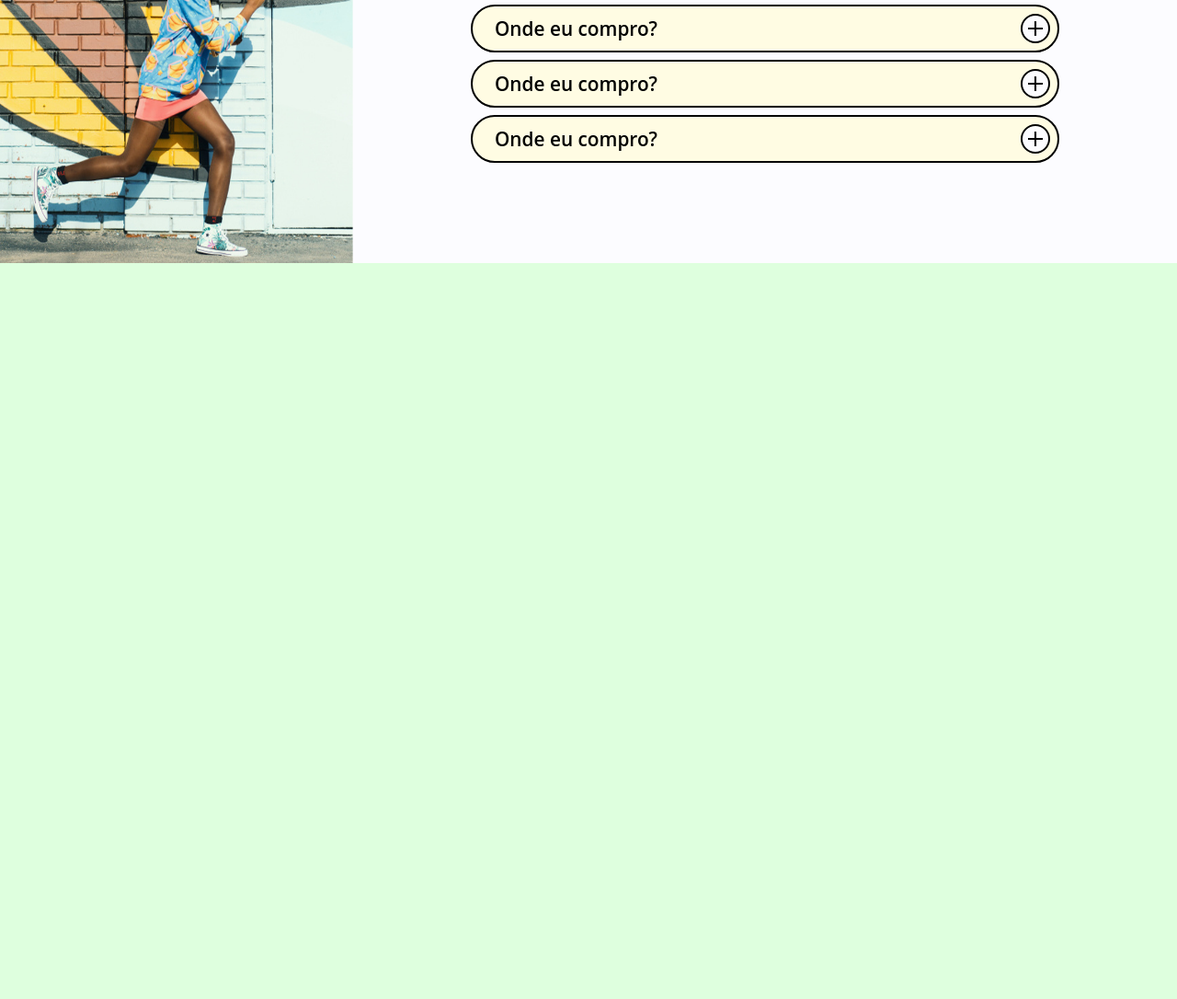
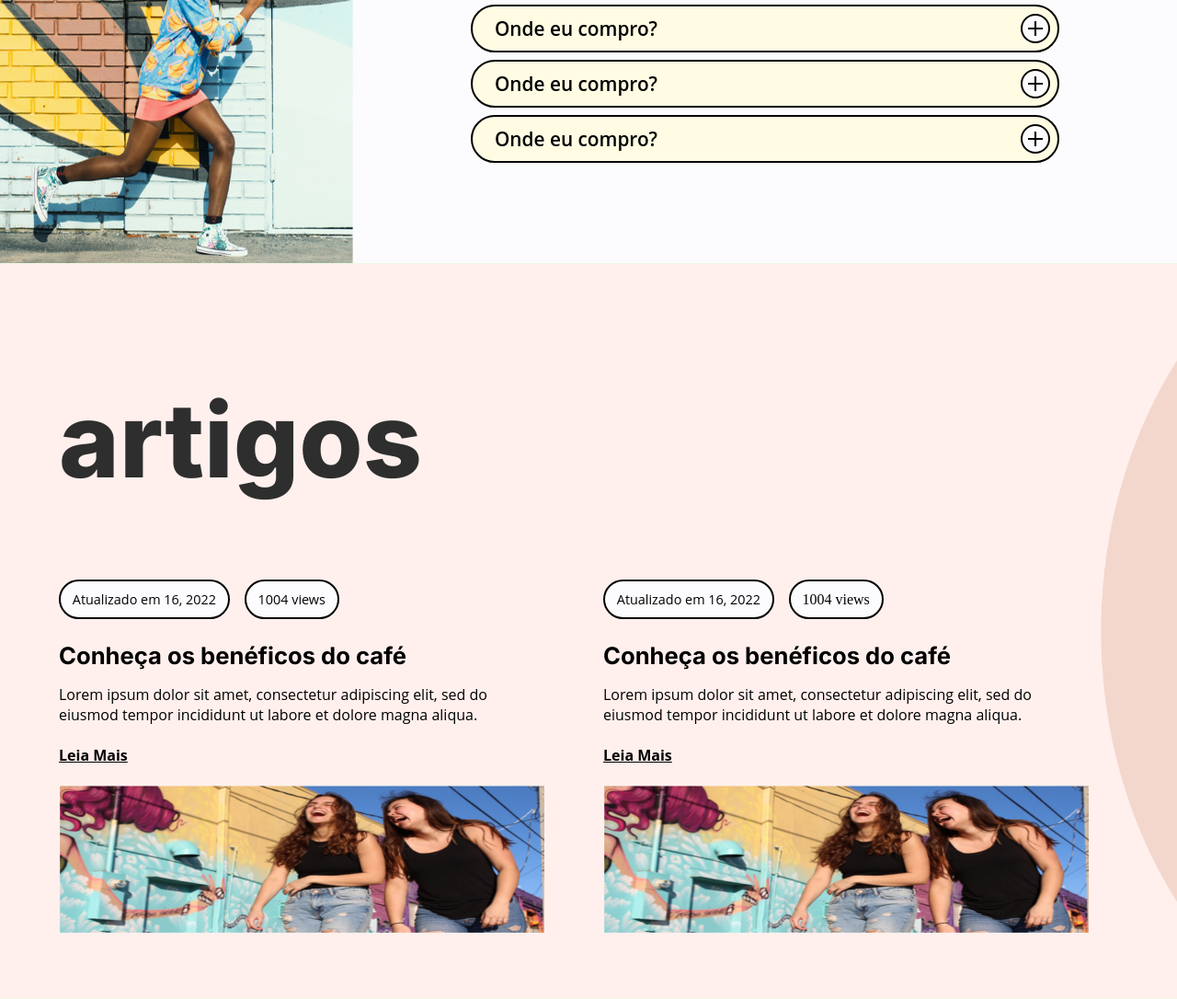
Before and after one commit to daniloabramo/concept-wow, a plain HTML site: page index.html in a window 1280 px wide. Shown: the part 4514-5600 px from the top of the page at 92% size. Before the commit the page ends 4800 px from the top, so only its background shows below. Drawn offline with nearby package versions, Linux system fonts and the light colour scheme; a web font is replaced by a local one.

Commit message:
feat(ui) desktop blog

```diff
--- a/index.html
+++ b/index.html
@@ -267,6 +267,47 @@
                 </article>
             </div>
         </section>
+
+        <section id="blog">
+            <div class="menu"></div>
+            <div class="title"><h2>artigos</h2></div>
+            <div class="container">
+                <div class="left">
+                    <article>
+                        <div class="data">
+                            <div class="info"><p>Atualizado em 16, 2022</p></div>
+                            <div class="info"><p>1004 views</p></div>
+                        </div>
+
+                        <h3>Conheça os benéficos do café</h3>
+                        <p>Lorem ipsum dolor sit amet, consectetur adipiscing elit, sed do eiusmod tempor incididunt ut labore et dolore magna aliqua.</p>
+
+                        <a href=""><h4>Leia Mais</h4></a>
+
+                        <div class="image">
+                            <img src="/img/img5.png" alt="">
+                        </div>
+                    </article>
+                </div>
+                <div class="right">
+                    <article>
+                        <div class="data">
+                            <div class="info"><p>Atualizado em 16, 2022</p></div>
+                            <div class="info">1004 views</div>
+                        </div>
+
+                        <h3>Conheça os benéficos do café</h3>
+                        <p>Lorem ipsum dolor sit amet, consectetur adipiscing elit, sed do eiusmod tempor incididunt ut labore et dolore magna aliqua.</p>
+
+                        <a href=""><h4>Leia Mais</h4></a>
+
+                        <div class="image">
+                            <img src="/img/img5.png" alt="">
+                        </div>
+                    </article>
+                </div>
+            </div>
+        </section>
     </main>
 
 </body>
--- a/style/style.scss
+++ b/style/style.scss
@@ -1062,3 +1062,110 @@ header{
 
 
 }
+
+#blog{
+    background-image: url(/img/background-blog.png);
+    background-size: cover;
+
+    height: 100vh;
+    width: 100%;
+    //background: pink;
+    .menu{
+        height: 14vh;
+        //background: chocolate;
+    }
+
+    .title{
+        height: 20vh;
+        //background: rgb(200, 200, 255);
+        display: flex;
+        align-items: center;
+        margin-left: 4rem;
+
+        h2{
+            font-family: 'Inter';
+            font-weight: 800;
+            font-size: 7rem;
+            color: var(--background-products);
+        }
+    }
+
+    .container{
+        height:66vh;
+        width: 100%;
+        //background: rgb(255, 235, 198);
+        display: flex;
+        align-items: center;
+        justify-content: center;
+        padding: 0rem 4rem 0rem 2rem;
+
+        .left{
+            padding: 0rem 2rem;
+        }
+
+        .right{
+            padding: 0rem 2rem;
+        }
+
+        .data{
+            width: auto;
+            display: flex;
+
+            .info{
+                display: flex;
+                align-items: center;
+                justify-content: center;
+                margin-right: 1rem;
+                padding: 0.6rem 0.8rem;
+                border-radius: 10rem;
+                border: 2px solid var(--border);
+                background: var(--background-nav);
+
+                p{
+                    font-family: 'Open Sans';
+                    font-weight: 500;
+                    font-size: 0.9rem;
+                }
+            }
+
+        }
+
+        h3{
+            margin: 1.5rem 0rem 1rem 0rem;
+            font-family: 'Inter';
+            font-weight: 700;
+            font-size: 1.6rem;
+        }
+
+        p{
+            font-family: 'Open Sans';
+            font-weight: 500;
+            font-size: 1rem;
+            color: var(--border);
+        }
+
+        a{
+            margin: 1rem;
+            font-family: 'Open Sans';
+            font-weight: 600;
+            color: var(--border);
+        }
+
+        .image{
+            width: 100%;
+            height: 10rem;
+            display: flex;
+            align-content: center;
+            justify-content: center;
+            //background: red;
+
+            img{
+                width: 100%;
+                height: 100%;
+            }
+
+        }
+    }
+
+
+}
```
Also changed, not shown: img/background-blog.png (added), img/img5.png (added), style/style.css, 1 other file.
